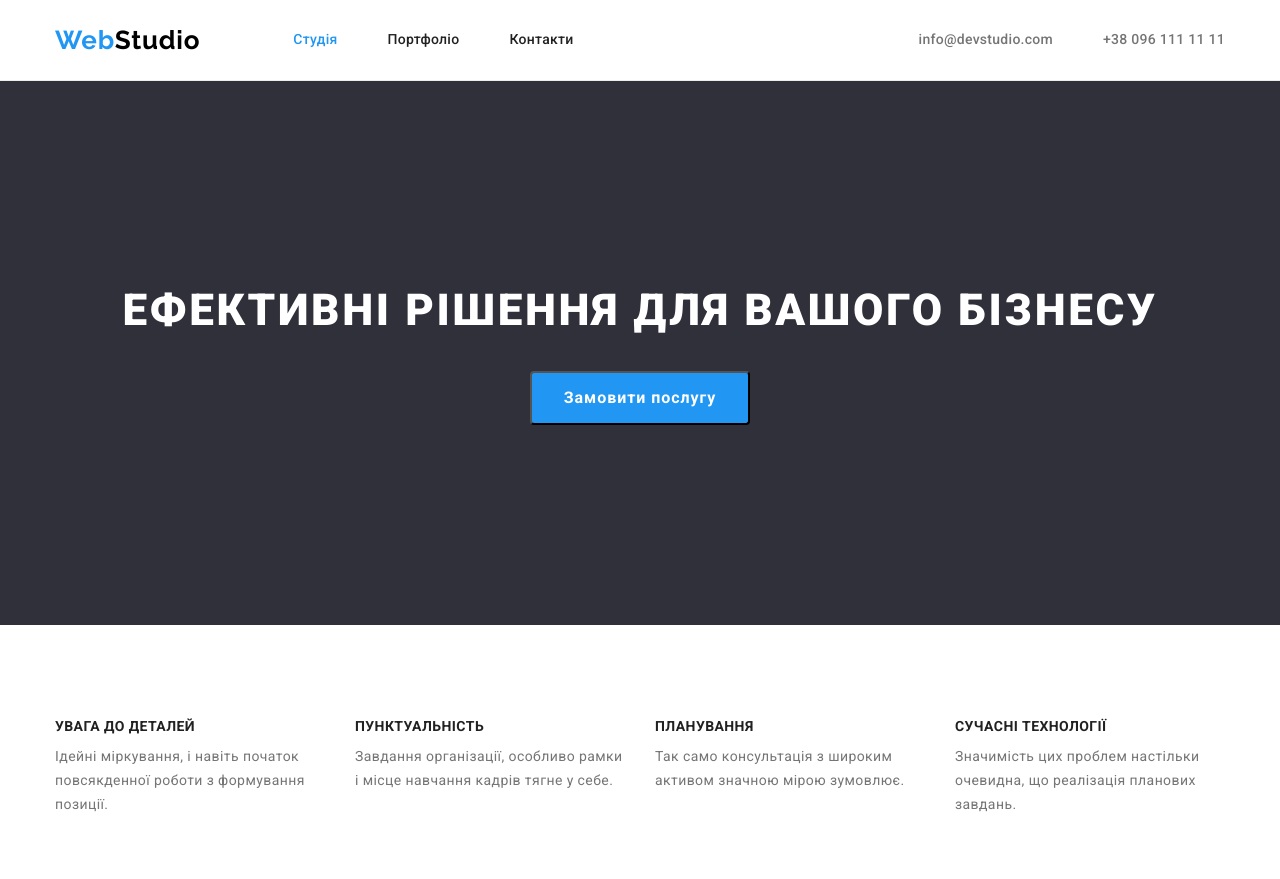
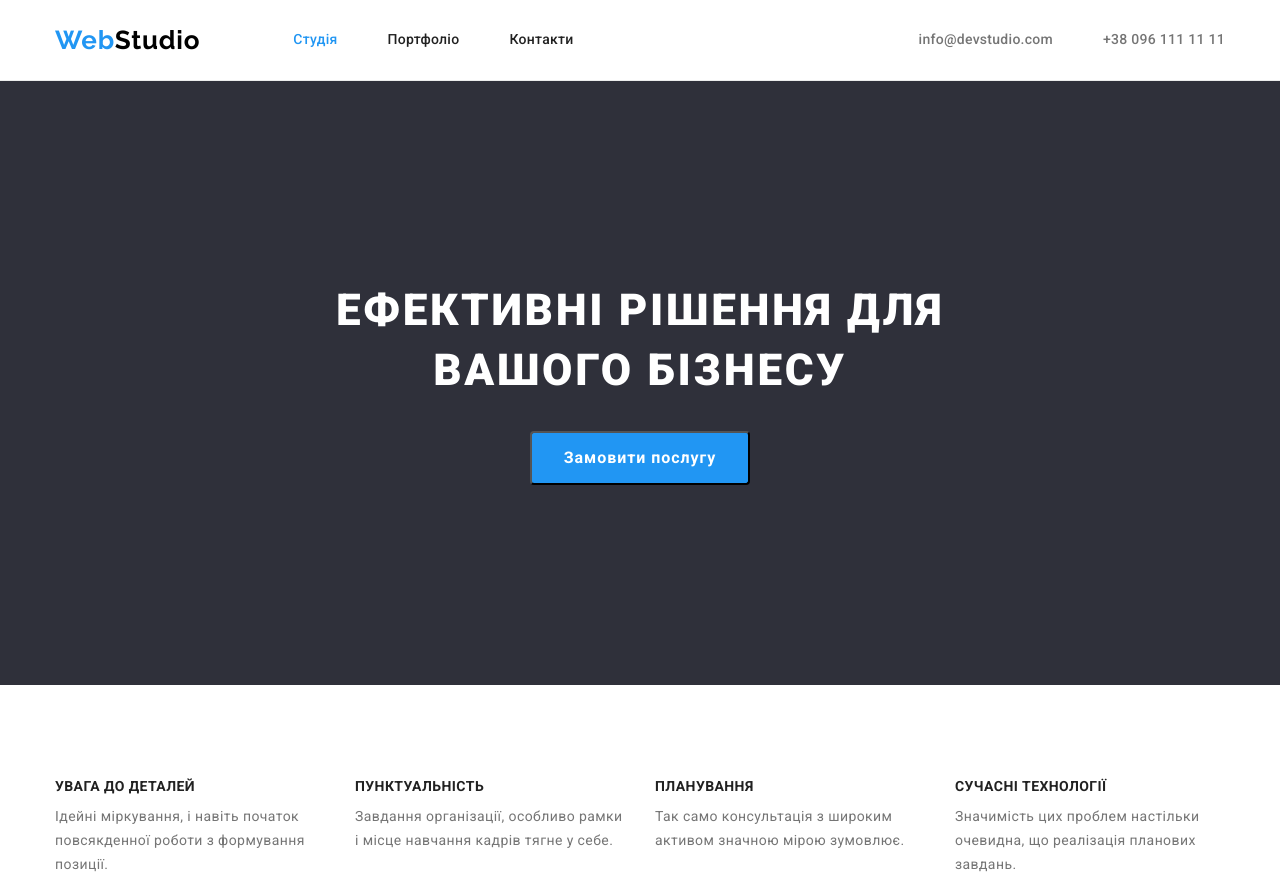
Before and after one commit to Titotrapatonni/goit-markup-hw-03, a plain HTML site: page index.html in a window 1280 px wide. Shown: the top 879 px of the page. Drawn offline with nearby package versions, Linux system fonts and the light colour scheme.

Commit message:
fixed bugs

```diff
--- a/css/styles.css
+++ b/css/styles.css
@@ -63,7 +63,6 @@ body {
 
 .nav-list {
   display: block;
-  padding: 32px 0;
 }
 .header {
   border-bottom: 1px solid #ececec;
@@ -81,6 +80,8 @@ body {
 }
 /* Logo` */
 .header .link {
+  display: block;
+  padding: 32px 0;
   font-weight: 500;
   line-height: 1.14;
   letter-spacing: 0.02em;
@@ -131,12 +132,12 @@ body {
 .hero {
   background-color: var(--bg-hero-color);
   text-align: center;
-  align-items: center;
   padding: 200px 0;
 }
 
 .hero-title {
-  display: inline;
+  display: block;
+  margin: 0 auto 30px;
   color: var(--text-tertiary-color);
   font-weight: 900;
   font-size: 44px;
@@ -145,13 +146,11 @@ body {
   align-items: center;
   letter-spacing: 0.06em;
   text-transform: uppercase;
-  margin-bottom: 30px;
   width: 696px;
 }
 
 .button-order {
   display: inline-block;
-  margin-top: 30px;
   background-color: var(--bg-button-secondary-color);
   color: var(--text-tertiary-color);
   font-weight: 700;
```
